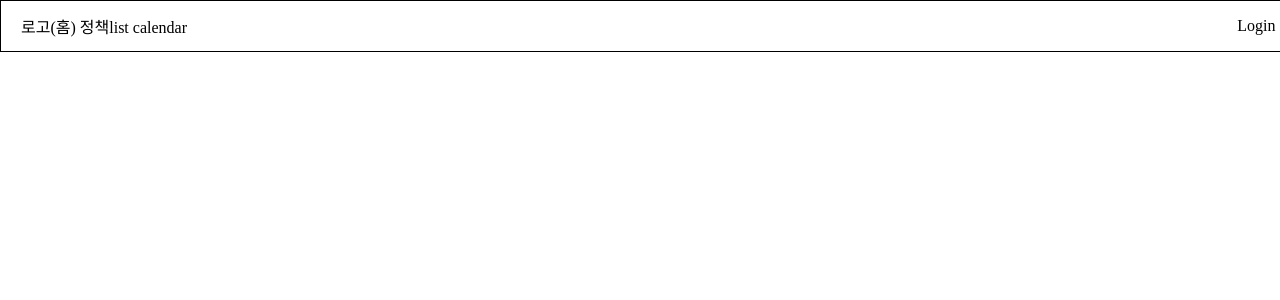
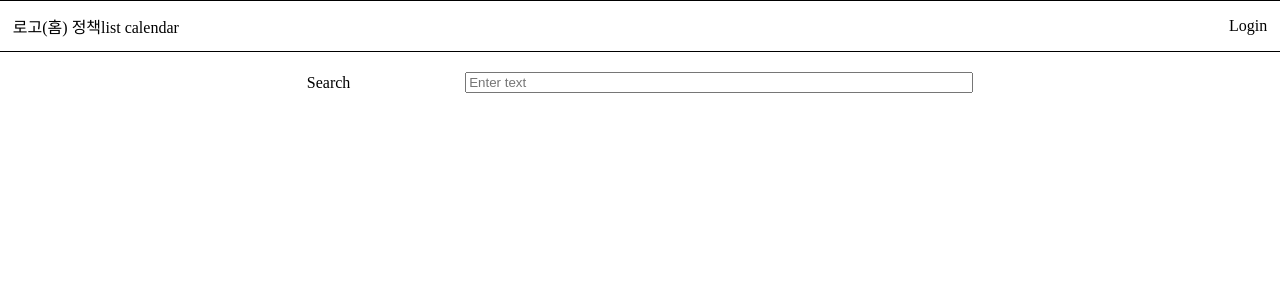
Before and after one commit to jihaneol/Jeongchaegi, a React (Create React App) app in the folder frontend/: page / in a window 1280 px wide. Shown: the top 300 px of the page. Built offline with nearby package versions, Linux system fonts and the light colour scheme.

Commit message:
홈 화면 nav-bar, search-bar 구성

```diff
--- a/frontend/src/App.jsx
+++ b/frontend/src/App.jsx
@@ -1,10 +1,12 @@
 import Nav from "./components/Nav";
+import Search from "./components/Search"
+import home_styles from "./styles/Home.module.css"
 
 function App() {
     return (
-      <div>
+      <div className={home_styles.home_wrap}>
         <Nav />
-
+        <Search />
       </div>
     );
 }
--- a/frontend/src/components/Nav.jsx
+++ b/frontend/src/components/Nav.jsx
@@ -1,10 +1,10 @@
 import React from 'react'
-import Nav_style from "../styles/Nav.module.css"
+import nav_styles from "../styles/Nav.module.css"
 
 export default function Nav() {
   return (
-    <div className={Nav_style.nav_wrap}>
-      <div className={Nav_style.nav_menu}>
+    <div className={nav_styles.nav_wrap}>
+      <div className={nav_styles.nav_menu}>
         로고(홈)
         정책list
         calendar
--- /dev/null
+++ b/frontend/src/components/Search.jsx
@@ -0,0 +1,17 @@
+import React from 'react'
+import home_styles from "../styles/Home.module.css"
+
+export default function Search() {
+  return (
+    <div className={home_styles.search_bar}>
+      <label>Search</label>
+      <input
+        type="text"
+        placeholder='Enter text'
+        style={{
+          width: 500
+        }}
+      />
+    </div>
+  )
+}
--- a/frontend/src/styles/Home.module.css
+++ b/frontend/src/styles/Home.module.css
@@ -0,0 +1,14 @@
+.home_wrap {
+	display: flex;
+	flex-direction: column;
+	justify-content: center;
+	align-items: center;
+}
+
+.search_bar{
+	margin-top: 20px;
+	width: 70%;
+	display: flex;
+	justify-content: space-evenly;
+	align-items: center;
+}
```
